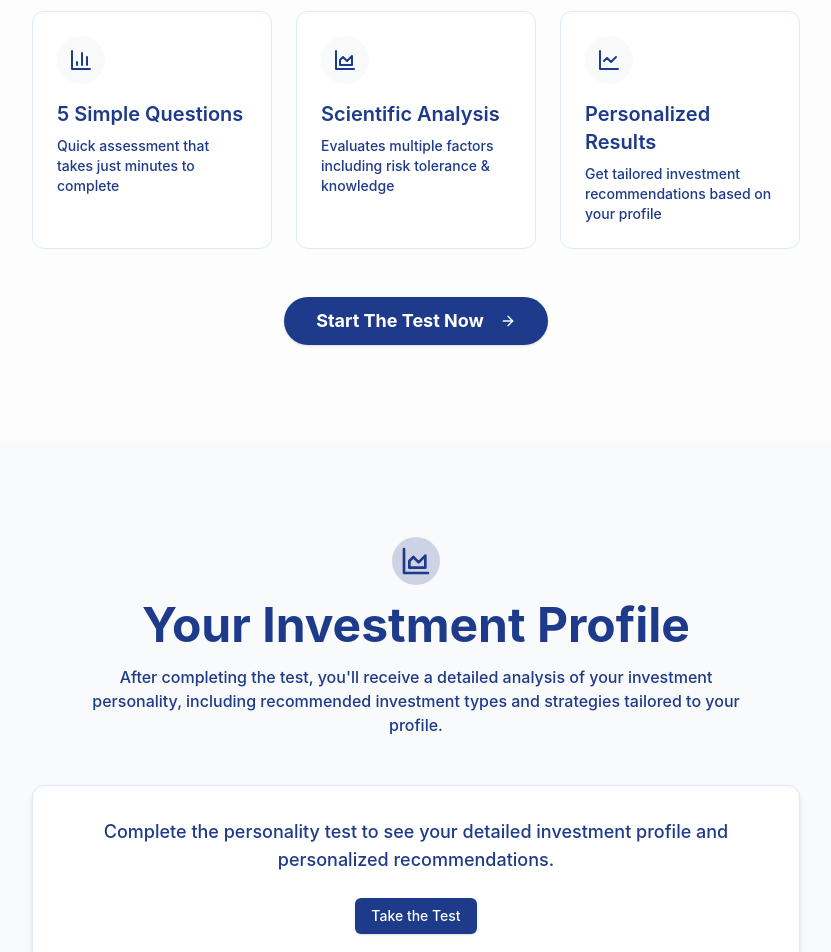
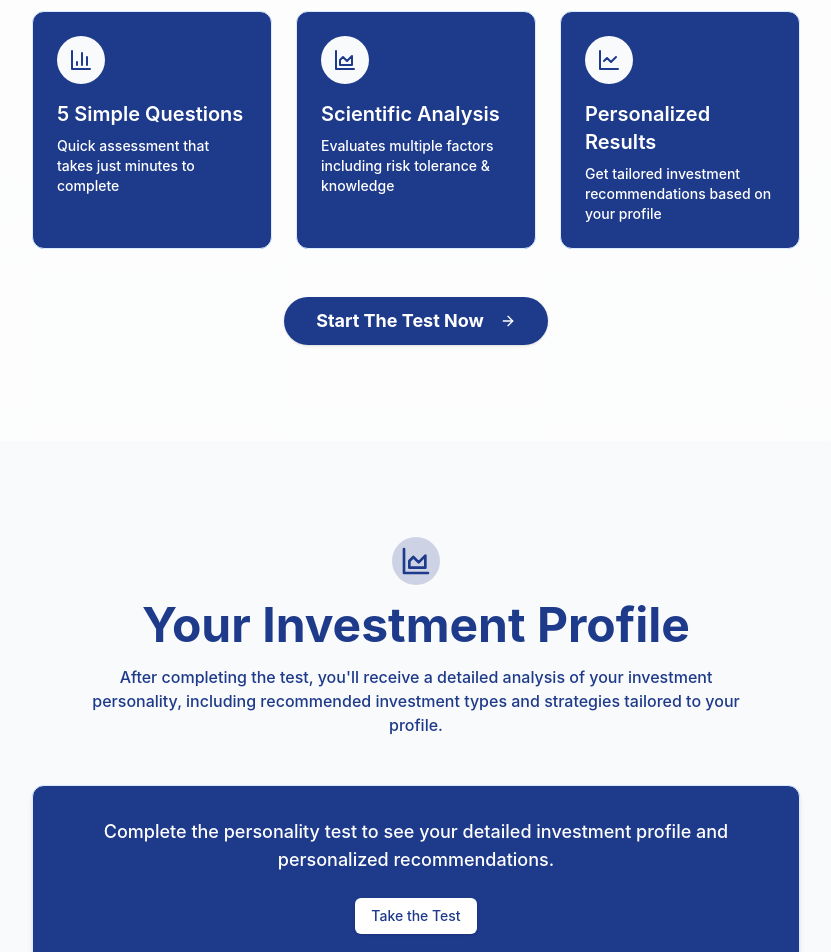
Before and after one commit to sayantann7/nexvest-new-landing-page, a React (Vite) app: page /personality-test in a window 1280 px wide. Shown: the part 1120-2072 px from the top of the page, without its empty margins (224-1055 px from the left). Built offline with nearby package versions, Linux system fonts and the light colour scheme.

Commit message:
Minor changes in theme in personality page

```diff
--- a/src/pages/PersonailityTest.tsx
+++ b/src/pages/PersonailityTest.tsx
@@ -492,7 +492,7 @@ function PersonalityTest() {
                                 ].map((feature, index) => (
                                     <motion.div
                                         key={index}
-                                        className="bg-white p-6 rounded-xl border border-blue-100"
+                                        className="bg-[#1E3A8A] p-6 rounded-xl border border-blue-100"
                                         initial={{ opacity: 0, y: 20 }}
                                         whileInView={{ opacity: 1, y: 0 }}
                                         transition={{ duration: 0.5, delay: index * 0.1 }}
@@ -501,8 +501,8 @@ function PersonalityTest() {
                                         <div className="flex items-center justify-center w-12 h-12 rounded-full bg-gray-50 mb-4">
                                             {feature.icon}
                                         </div>
-                                        <h3 className="text-xl font-semibold mb-2 text-blue-900">{feature.title}</h3>
-                                        <p className="text-blue-900 font-medium text-sm">{feature.description}</p>
+                                        <h3 className="text-xl font-semibold mb-2 text-white">{feature.title}</h3>
+                                        <p className="text-white font-medium text-sm">{feature.description}</p>
                                     </motion.div>
                                 ))}
                             </div>
@@ -655,14 +655,14 @@ function PersonalityTest() {
                                     whileInView={{ opacity: 1, y: 0 }}
                                     transition={{ duration: 0.7 }}
                                     viewport={{ once: true }}
-                                    className="bg-white border border-blue-100 rounded-xl p-8 text-center shadow-md"
+                                    className="bg-[#1E3A8A] border border-blue-100 rounded-xl p-8 text-center shadow-md"
                                 >
-                                    <p className="text-lg text-blue-900 font-medium mb-6">
+                                    <p className="text-lg text-white font-medium mb-6">
                                         Complete the personality test to see your detailed investment profile and personalized recommendations.
                                     </p>
                                     <Button
                                         onClick={() => scrollToSection(testSectionRef)}
-                                        className="bg-[#1E3A8A] hover:bg-[#15296B] text-white font-medium"
+                                        className="bg-white hover:bg-[#15296B] text-[#1E3A8A] font-medium"
                                     >
                                         Take the Test
                                     </Button>
```
